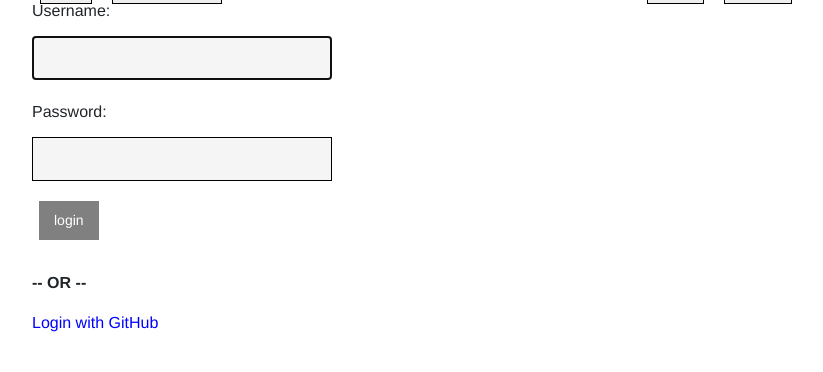
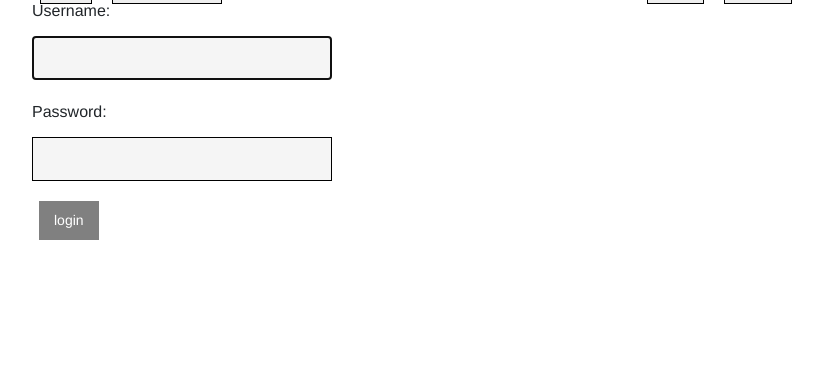
Before and after one commit to xmangahas/CarMaint-Backend, a Django app: page /accounts/login/ in a window 1280 px wide. Shown: the part 104-476 px from the top of the page, without its empty margins (224-1047 px from the left). Run offline with Django 3.2, Linux system fonts and the light colour scheme; parts of the project's set-up code (start-up, migrations or seed data) failed here and were passed over; some libraries are stand-ins or nearby versions.

Commit message:
Removed GitHub login

```diff
--- a/accounts/templates/accounts/login.html
+++ b/accounts/templates/accounts/login.html
@@ -8,8 +8,5 @@
 
   <input type="submit" value="login" />
 </form>
-<br>
-  <p><strong>-- OR --</strong></p>
-  <a href="{% url 'social:begin' 'github' %}">Login with GitHub</a><br>
 
 {% endblock %}
```
